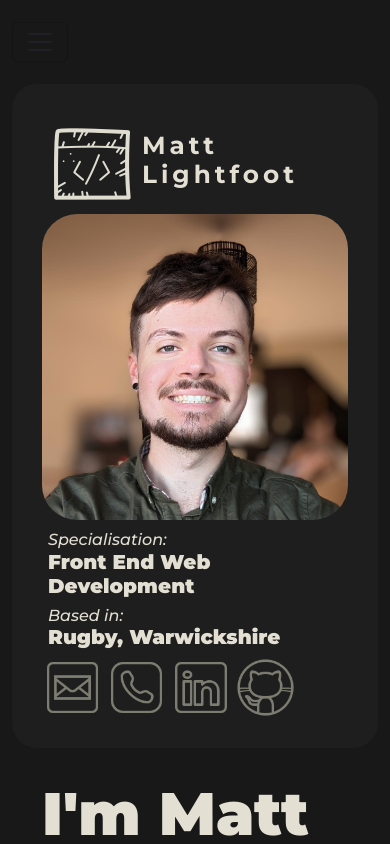
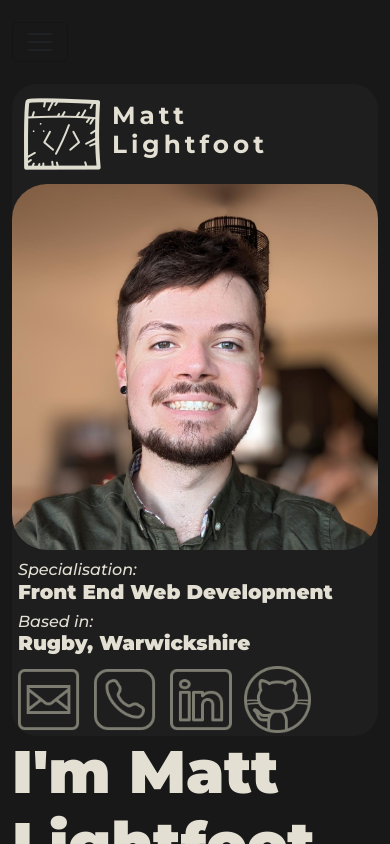
Before and after one commit to Mtlightfoot/portfolio, a React (Vite) app: page /#/ in a window 390 px wide. Shown: the top 844 px of the page. Built offline with nearby package versions, Linux system fonts and the light colour scheme; a web font is replaced by a local one.

Commit message:
Took padding off columns in mobile view to use the full screen

```diff
--- a/src/main.css
+++ b/src/main.css
@@ -129,4 +129,8 @@
     #skills {
         font-size: 30px;
     }
+
+    #columnBox {
+        padding: 0px;
+    }
 }
```
